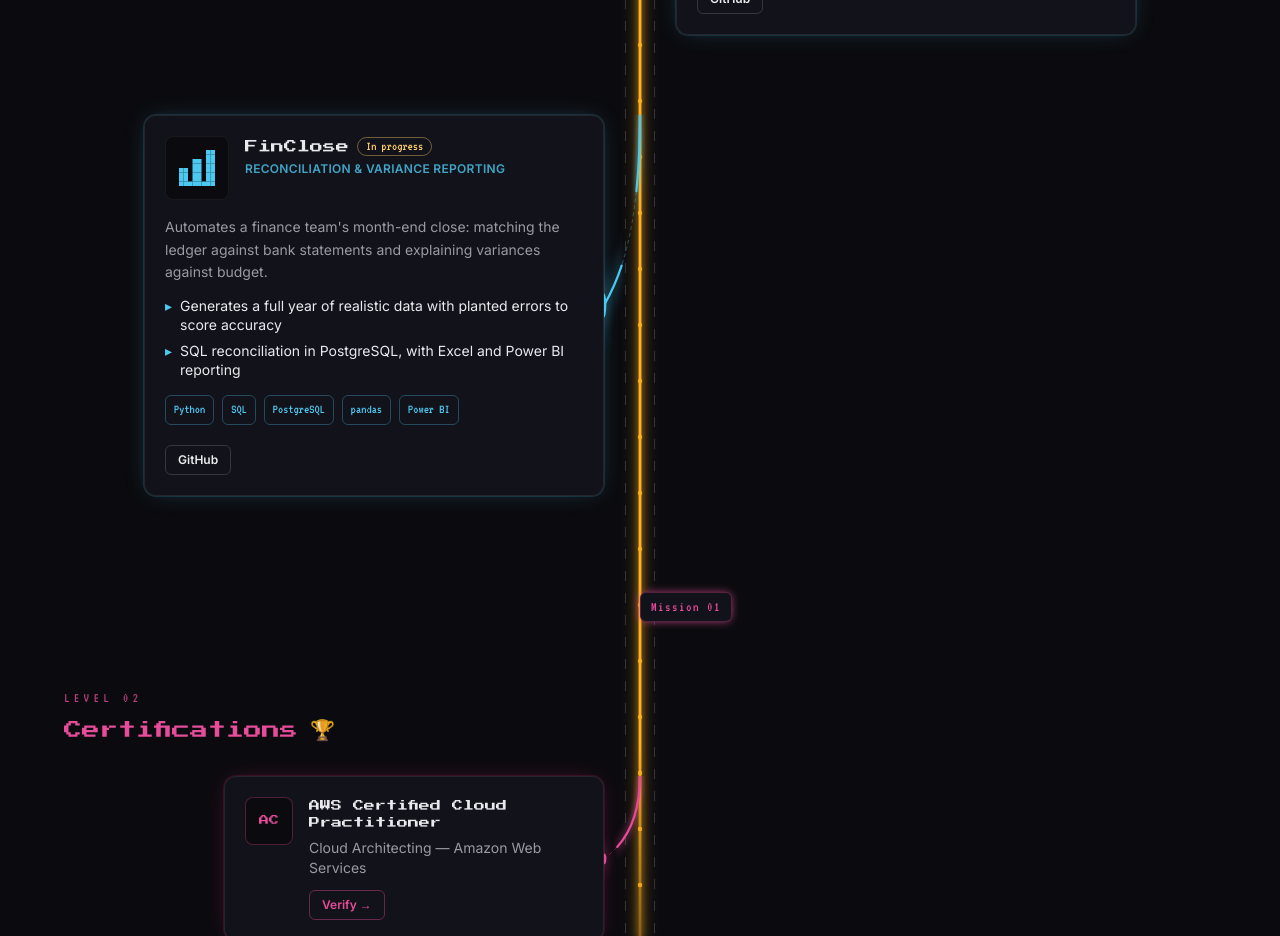
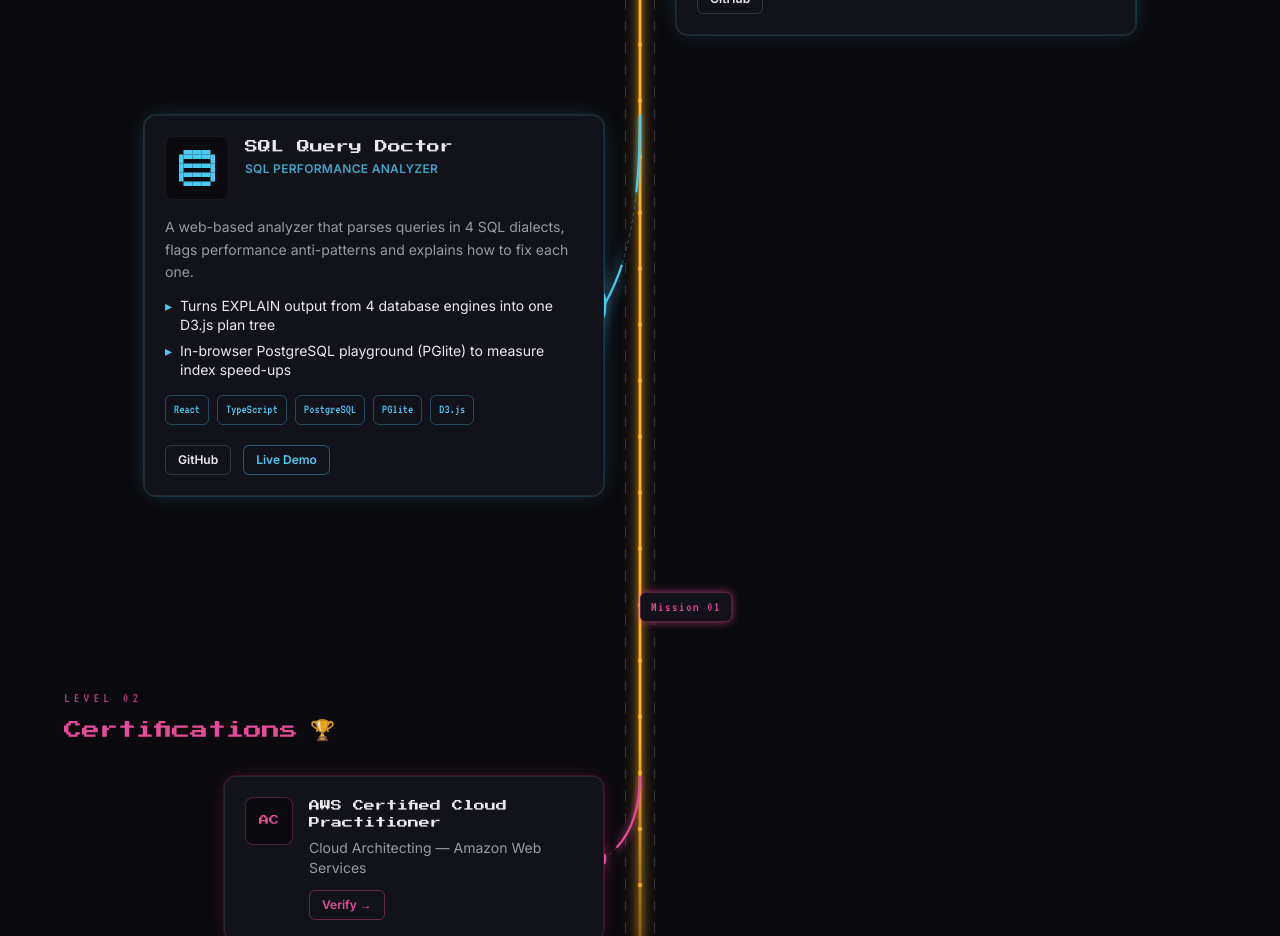
Before and after one commit to CodeXAniket/3D-portfolio, a React (Vite) app: page / in a window 1280 px wide. Shown: the part 1580-2516 px from the top of the page. Built offline with nearby package versions, Linux system fonts and the light colour scheme.

Commit message:
Replace FinClose with SQL Query Doctor in projects

```diff
--- a/src/components/PixelIcon.jsx
+++ b/src/components/PixelIcon.jsx
@@ -30,6 +30,16 @@ const GRIDS = {
     "11100111",
     "11110111",
     "11111111",
+  ],
+  database: [
+    "01111110",
+    "11111111",
+    "10000001",
+    "11111111",
+    "10000001",
+    "11111111",
+    "10000001",
+    "01111110",
   ],
   chart: [
     "00000011",
--- a/src/data/content.js
+++ b/src/data/content.js
@@ -46,19 +46,19 @@ export const projects = [
   },
   {
     id: "p3",
-    icon: "chart",
-    title: "FinClose",
-    subtitle: "Reconciliation & Variance Reporting",
-    status: "In progress",
+    icon: "database",
+    title: "SQL Query Doctor",
+    subtitle: "SQL Performance Analyzer",
     description:
-      "Automates a finance team's month-end close: matching the ledger against bank statements and explaining variances against budget.",
+      "A web-based analyzer that parses queries in 4 SQL dialects, flags performance anti-patterns and explains how to fix each one.",
     highlights: [
-      "Generates a full year of realistic data with planted errors to score accuracy",
-      "SQL reconciliation in PostgreSQL, with Excel and Power BI reporting",
+      "Turns EXPLAIN output from 4 database engines into one D3.js plan tree",
+      "In-browser PostgreSQL playground (PGlite) to measure index speed-ups",
     ],
-    tech: ["Python", "SQL", "PostgreSQL", "pandas", "Power BI"],
+    tech: ["React", "TypeScript", "PostgreSQL", "PGlite", "D3.js"],
     color: "cyan",
-    github: "https://github.com/CodeXAniket/finclose",
+    github: "https://github.com/CodeXAniket/sql-query-doctor",
+    demo: "https://sql-query-doctor.vercel.app",
   },
 ];
 
```
